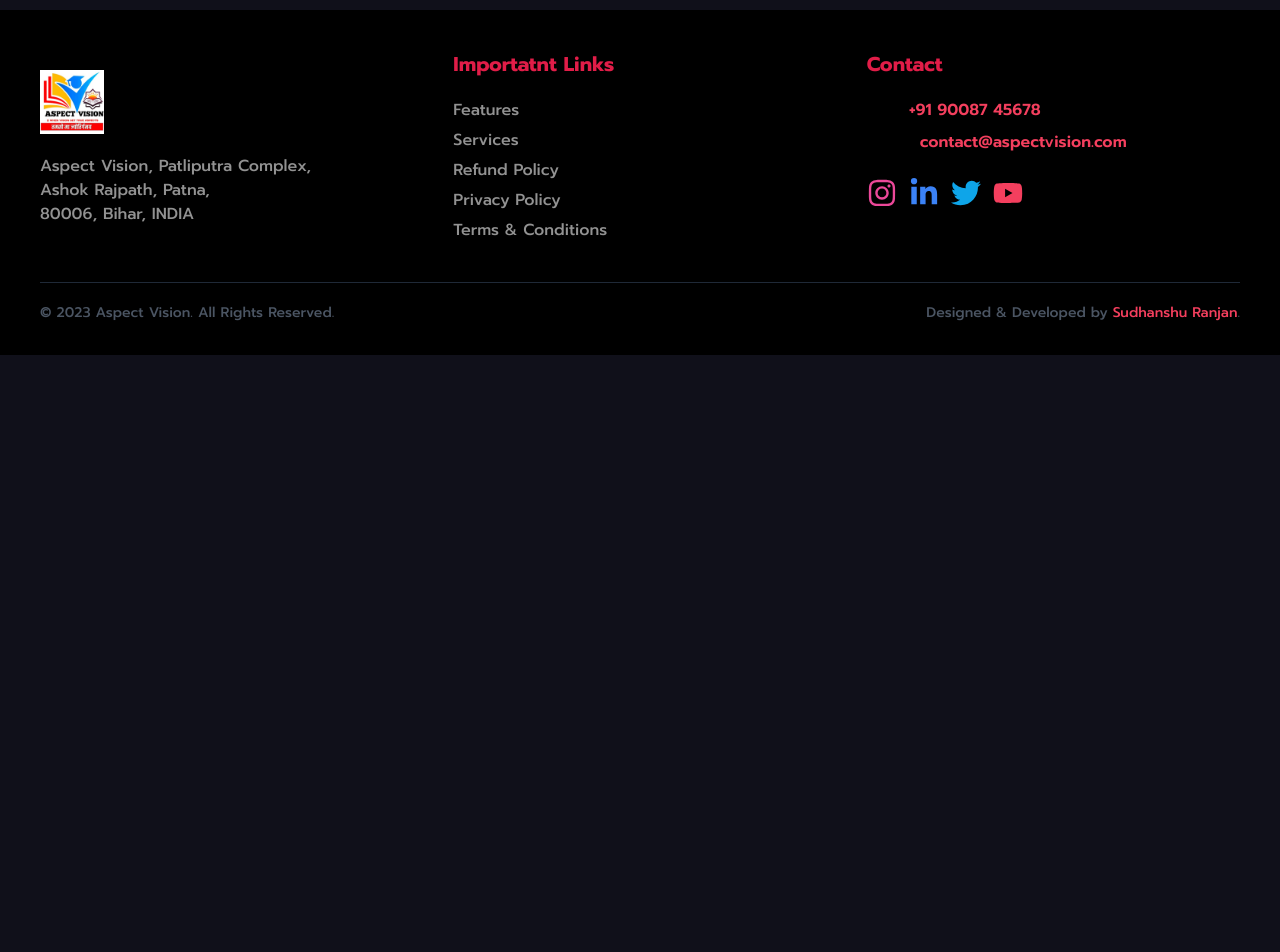
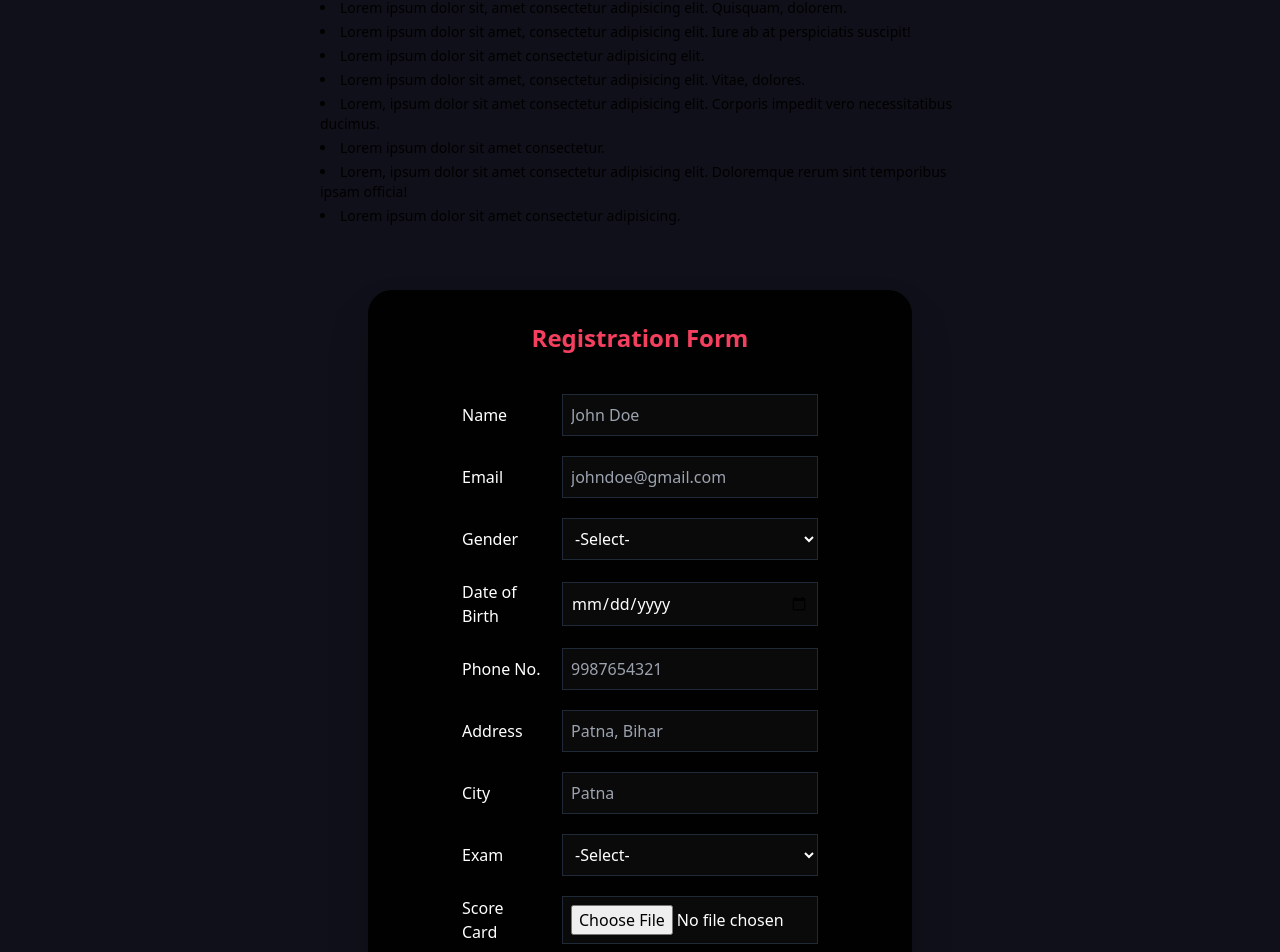
Before and after one commit to SudhansuuRanjan/aspect-vision, a Next.js app in the folder frontend/: page /register in a window 1280 px wide. Shown: the part 454-1406 px from the top of the page. Before the commit the page ends 809 px from the top, so only its background shows below. Built offline with nearby package versions, Linux system fonts and the light colour scheme.

Commit message:
😃 (feat) : Added Registration Form

```diff
--- a/frontend/src/app/globals.css
+++ b/frontend/src/app/globals.css
@@ -1,6 +1,10 @@
 @tailwind base;
 @tailwind components;
 @tailwind utilities;
+
+* {
+  font-family: Ubuntu, system-ui, -apple-system, BlinkMacSystemFont, 'Segoe UI', Roboto, Oxygen, Ubuntu, Cantarell, 'Open Sans', 'Helvetica Neue', sans-serif;
+}
 
 :root {
   --foreground-rgb: 0, 0, 0;
--- a/frontend/src/app/page.tsx
+++ b/frontend/src/app/page.tsx
@@ -1,4 +1,3 @@
-import Image from 'next/image'
 import Layout from '@/components/Layout'
 import Hero from '@/components/Hero'
 import Highlights from '@/components/Highlights'
--- a/frontend/src/app/register/page.tsx
+++ b/frontend/src/app/register/page.tsx
@@ -1,9 +1,123 @@
+"use client"
+import { useState } from 'react';
+
 const Page = () => {
+
+  const [formData, setFormData] = useState({
+    name: '',
+    email: '',
+    phone: '',
+    exam: '',
+    address: '',
+    city: '',
+    gender: '',
+    dob: '',
+  });
+  const [file, setFile] = useState(null);
+
+  const handleChange = (e: any) => {
+    setFormData({ ...formData, [e.target.name]: e.target.value });
+  }
+
+  const handleSubmit = (e: any) => {
+    e.preventDefault();
+    // add Validation
+    if(formData.name === ""|| formData.email === ""|| formData.address===""|| formData.gender === "" || formData.city === "" || formData.exam === "" || formData.phone === "" || formData.address === "") return;
+    if(file === null) return;
+    console.log(formData);
+  }
+
+  const handleFile = (e: any) => {
+    setFile(e.target.files[0]);
+  }
+
   return (
     <div>
-      <div className="h-[21rem] bg-[url('/images/home-bg.png')] relative flex flex-col items-center justify-center overflow-hidden">
+      <div className="h-[21rem] w-full bg-[url('/images/home-bg.png')] bg-no-repeat bg-cover bg-center relative flex flex-col items-center justify-center overflow-hidden">
         <div className="w-full h-[21rem] bg-black bg-opacity-40 absolute inset-0">
           <h3 className="text-white font-bold text-6xl mt-40 flex items-center justify-center">Registration</h3>
+        </div>
+      </div>
+
+      <div className="m-auto">
+        <div className="m-auto my-16 lg:w-[50%] md:w-[65%] w-[90%]">
+          <h3 className="text-2xl text-rose-500 font-medium mb-5">Important Intructions :</h3>
+          <ul className="list-disc list-inside text-sm flex flex-col gap-1">
+            <li>
+              Lorem ipsum dolor sit, amet consectetur adipisicing elit. Quisquam, dolorem.
+            </li>
+            <li>Lorem ipsum dolor sit amet, consectetur adipisicing elit. Iure ab at perspiciatis suscipit!</li>
+            <li>Lorem ipsum dolor sit amet consectetur adipisicing elit.</li>
+            <li>Lorem ipsum dolor sit amet, consectetur adipisicing elit. Vitae, dolores.</li>
+            <li>Lorem, ipsum dolor sit amet consectetur adipisicing elit. Corporis impedit vero necessitatibus ducimus.</li>
+            <li>Lorem ipsum dolor sit amet consectetur.</li>
+            <li>Lorem, ipsum dolor sit amet consectetur adipisicing elit. Doloremque  rerum sint temporibus ipsam officia!</li>
+            <li>Lorem ipsum dolor sit amet consectetur adipisicing.</li>
+          </ul>
+        </div>
+      </div>
+
+
+      <div className="bg-[#010101] border-gray-800 lg:w-[34rem] md:w-[32rem] w-[90%] m-auto rounded-3xl shadow-2xl p-8">
+        <div>
+          <h3 className="text-2xl text-center text-rose-500 font-semibold mb-5">Registration Form</h3>
+        </div>
+
+        <div className="mt-10 m-auto">
+          <form onSubmit={handleSubmit} className="flex flex-col gap-5 m-auto w-fit">
+            <div className="flex lg:flex-row md:flex-row flex-col lg:items-center md:items-center items-start lg:gap-5 md:gap-5 gap-2 lg:w-fit md:w-fit w-auto">
+              <label htmlFor="name" className="text-white font-medium w-20">Name</label>
+              <input required={true} onChange={handleChange} value={formData.name} placeholder="John Doe" type="text" name="name" id="name" className="bg-[#0a0a0a] border lg:w-[16rem] md:w-[15rem] w-[100%] border-gray-800 outline-none text-white p-2" />
+            </div>
+            <div className="flex lg:flex-row md:flex-row flex-col lg:items-center md:items-center items-start lg:gap-5 md:gap-5 gap-2 lg:w-fit md:w-fit w-auto">
+              <label htmlFor="email" className="text-white font-medium w-20">Email</label>
+              <input required={true} onChange={handleChange} value={formData.email} type="email" name="email" id="email" placeholder="johndoe@gmail.com" className="bg-[#0a0a0a] lg:w-[16rem] md:w-[15rem] w-[100%] border border-gray-800 outline-none text-white p-2" />
+            </div>
+            <div className="flex lg:flex-row md:flex-row flex-col lg:items-center md:items-center items-start lg:gap-5 md:gap-5 gap-2 lg:w-fit md:w-fit w-auto">
+              <label htmlFor="gender" className="text-white font-medium w-20">Gender</label>
+              <select required={true} onChange={handleChange} value={formData.gender} name="gender" id="gender" className="bg-[#0a0a0a] border border-gray-800 lg:w-[16rem] md:w-[15rem] w-[100%] outline-none text-white p-2">
+                <option>-Select-</option>
+                <option value="Male">Male</option>
+                <option value="Female">Female</option>
+                <option value="Other">Other</option>
+              </select>
+            </div>
+            <div className="flex lg:flex-row md:flex-row flex-col lg:items-center md:items-center items-start lg:gap-5 md:gap-5 gap-2 lg:w-fit md:w-fit w-auto">
+              <label htmlFor="dob" className="text-white font-medium w-20">Date of Birth</label>
+              <input required={true} onChange={handleChange} value={formData.dob} type="date" name="dob" id="dob" className="bg-[#0a0a0a] lg:w-[16rem] md:w-[15rem] w-[100%] border border-gray-800 outline-none text-white p-2" />
+            </div>
+            <div className="flex lg:flex-row md:flex-row flex-col lg:items-center md:items-center items-start lg:gap-5 md:gap-5 gap-2 lg:w-fit md:w-fit w-auto">
+              <label htmlFor="phone" className="text-white font-medium w-20">Phone No.</label>
+              <input required={true} onChange={handleChange} value={formData.phone} type="text" name="phone" id="phone" placeholder="9987654321" className="bg-[#0a0a0a] lg:w-[16rem] md:w-[15rem] w-[100%] border border-gray-800 outline-none text-white p-2" />
+            </div>
+            <div className="flex lg:flex-row md:flex-row flex-col lg:items-center md:items-center items-start lg:gap-5 md:gap-5 gap-2 lg:w-fit md:w-fit w-auto">
+              <label htmlFor="address" className="text-white font-medium w-20">Address</label>
+              <input required={true} onChange={handleChange} value={formData.address} type="text" name="address" id="address" placeholder="Patna, Bihar" className="bg-[#0a0a0a] lg:w-[16rem] md:w-[15rem] w-[100%] border border-gray-800 outline-none text-white p-2" />
+            </div>
+            <div className="flex lg:flex-row md:flex-row flex-col lg:items-center md:items-center items-start lg:gap-5 md:gap-5 gap-2 lg:w-fit md:w-fit w-auto">
+              <label htmlFor="name" className="text-white font-medium w-20">City</label>
+              <input required={true} onChange={handleChange} value={formData.city} placeholder="Patna" type="text" name="city" id="city" className="bg-[#0a0a0a] border lg:w-[16rem] md:w-[15rem] w-[100%] border-gray-800 outline-none text-white p-2" />
+            </div>
+            <div className="flex lg:flex-row md:flex-row flex-col lg:items-center md:items-center items-start lg:gap-5 md:gap-5 gap-2 lg:w-fit md:w-fit w-auto">
+              <label htmlFor="exam" className="text-white font-medium w-20">Exam</label>
+              <select required={true} onChange={handleChange} value={formData.exam} name="exam" id="exam" className="bg-[#0a0a0a] border border-gray-800 lg:w-[16rem] md:w-[15rem] w-[100%] outline-none text-white p-2">
+                <option>-Select-</option>
+                <option value="JEE">JEE</option>
+                <option value="NEET">NEET</option>
+                <option value="BCECE">BCECE</option>
+                <option value="CLAT">CLAT</option>
+                <option value="ICAR">ICAR</option>
+              </select>
+            </div>
+            <div className="flex lg:flex-row md:flex-row flex-col lg:items-center md:items-center items-start lg:gap-5 md:gap-5 gap-2 lg:w-fit md:w-fit w-auto">
+              <label htmlFor="city" className="text-white font-medium w-20">Score Card</label>
+              <input required={true} onChange={handleFile} type="file" name="scorecard" id="scorecard" className="bg-[#0a0a0a] border lg:w-[16rem] md:w-[15rem] w-[100%] border-gray-800 outline-none text-white p-2" />
+            </div>
+
+            <div className="m-auto my-5">
+              <button type='submit' className="bg-white m-auto text-black hover:bg-gray-200 font-medium py-2 px-16 rounded-full">Submit</button>
+            </div>
+          </form>
         </div>
       </div>
     </div>
--- a/frontend/src/components/Footer.tsx
+++ b/frontend/src/components/Footer.tsx
@@ -18,7 +18,7 @@ const Footer = () => {
         </div>
 
         <div>
-          <h3 className='text-rose-600 font-bold text-xl mb-5'>Importatnt Links</h3>
+          <h3 className='text-rose-600 font-bold text-xl mb-5'>Important Links</h3>
           <div className='flex flex-col gap-1.5'>
             <Link className='text-[#929292] font-medium text-base hover:text-white w-fit' href='/#features'>
               <span>Features</span>
--- a/frontend/src/components/Pricing.tsx
+++ b/frontend/src/components/Pricing.tsx
@@ -37,9 +37,9 @@ const Pricing = () => {
         }
     ]
 
-    const [selected,setSelected] = useState(0);
+    const [selected, setSelected] = useState(0);
 
-    const handleChange = (e:any) =>{
+    const handleChange = (e: any) => {
         setSelected(e.target.value);
     }
 
@@ -52,8 +52,7 @@ const Pricing = () => {
             </div>
 
             <div className='border rounded-3xl w-[26rem] flex flex-col items-center border-gray-800 bg-[#0a0a0a] p-10'>
-
-                <select onChange={handleChange} autoFocus className='text-white font-bold outline-none border-none text-3xl bg-[#04000d] w-[40%] mb-5'>
+                <select onChange={handleChange} className='text-white font-bold outline-none border-none text-3xl bg-[#04000d] w-[40%] mb-5'>
                     <optgroup className='text-gray-200 font-medium text-lg'>
                         <option value="0">JEE</option>
                         <option value="1">NEET</option>
@@ -62,7 +61,6 @@ const Pricing = () => {
                         <option value="4">ICAR</option>
                     </optgroup>
                 </select>
-
 
                 <div className='flex items-center gap-2'>
                     <p className='text-2xl font-bold text-green-500'>₹ {price[selected].price}</p>
--- a/frontend/src/components/Reviews.tsx
+++ b/frontend/src/components/Reviews.tsx
@@ -2,14 +2,11 @@ import Image from "next/image"
 import { FaStar, FaStarHalf } from 'react-icons/fa'
 
 const Reviews = () => {
-
     const reviews = [1, 2, 3, 4, 5]
-
-
     return (
-        <div className='bg-gray-200 w-full'>
+        <div className='bg-gray-200 bg-gradient-to-tl from-red-500 via-purple-500 to-pink-600 w-full'>
             <div className='flex lg:flex-row md:flex-row flex-col px-10  py-10 justify-evenly'>
-                <div className='text-gray-600 text-lg font-medium'>
+                <div className='text-gray-900 text-lg font-medium'>
                     What Clients Say
                 </div>
                 <div className='flex flex-col text-black'>
@@ -24,7 +21,6 @@ const Reviews = () => {
             </div>
 
             <div className="flex justify-end py-10">
-
                 <div className="flex scroll-track gap-10 overflow-x-scroll lg:w-[85%] md:w-[85%] w-[90%]  pb-5 px-5">
                     {
                         reviews.map((review, index) => (
@@ -49,8 +45,7 @@ const Reviews = () => {
                                     </div>
                                 </div>
                             </div>
-                    ))
-                }
+                        ))}
                 </div>
             </div>
         </div>
```
Also changed, not shown: frontend/src/components/NavBar.tsx (line endings or trailing spaces). Lines whose indentation alone changed are shown as unchanged.
